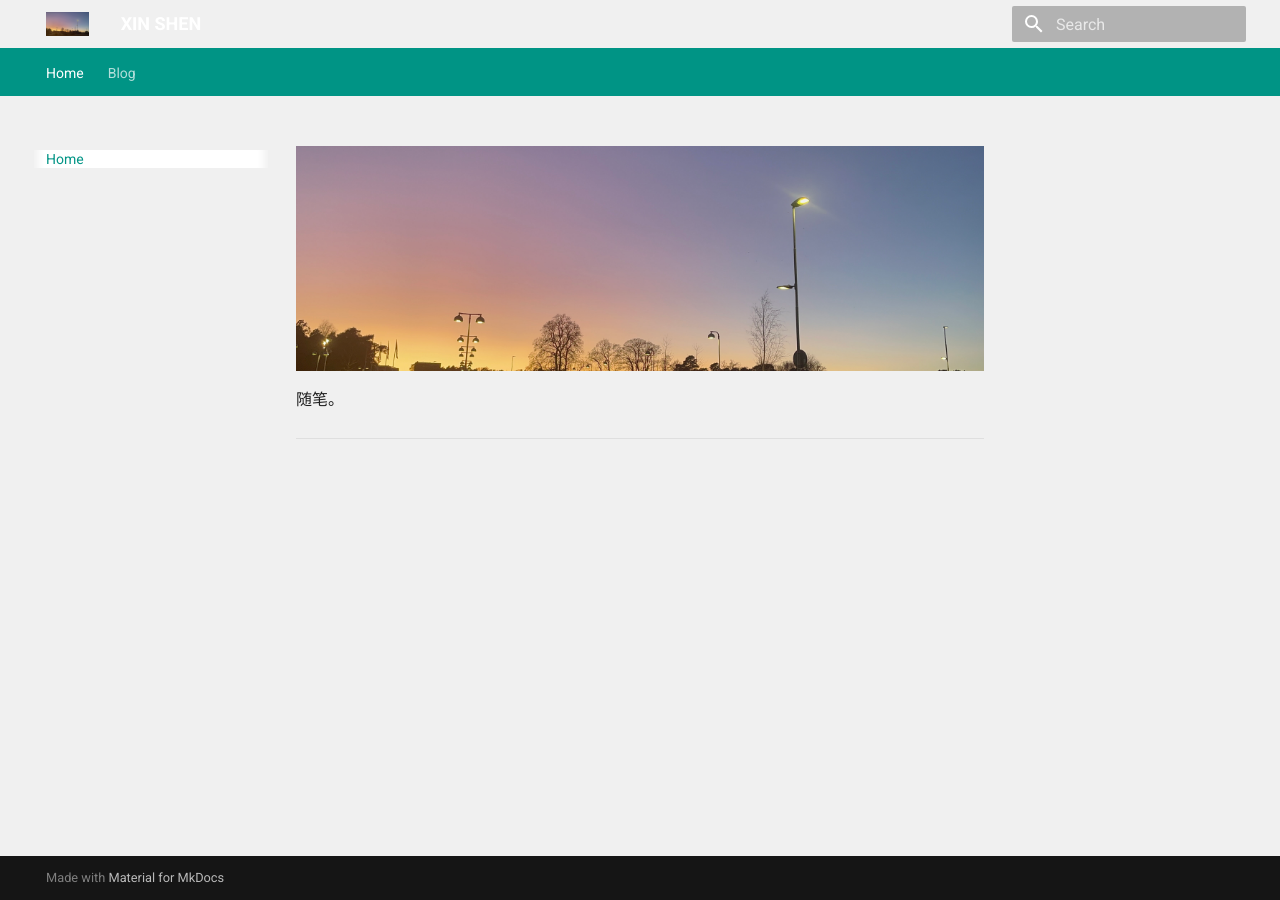
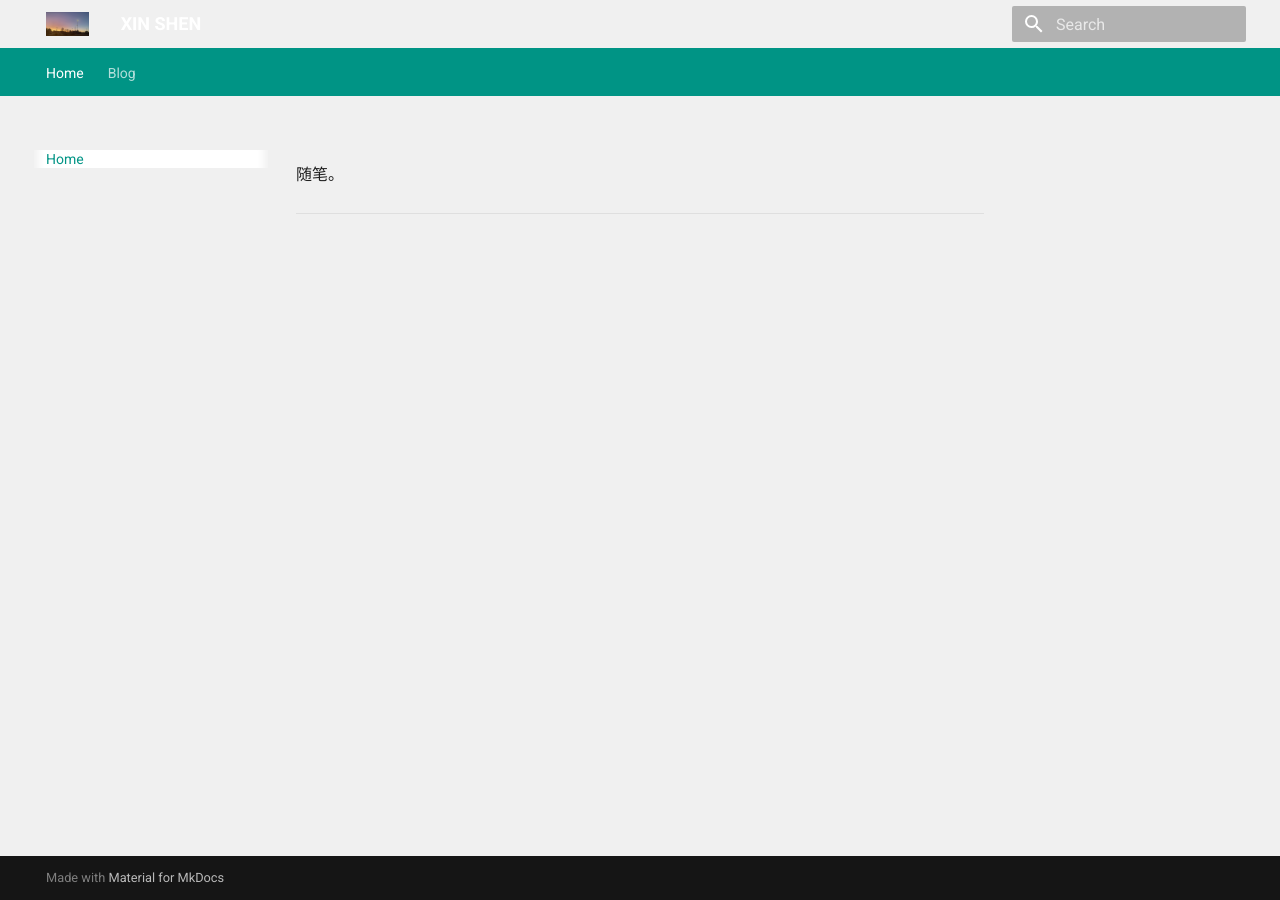
Before and after one commit to XINS3/WebXS, an MkDocs documentation site: the page built from docs/index.md, in a window 1280 px wide. Built offline with MkDocs 1.6.1 and Material for MkDocs 9.7.7, drawn with Linux system fonts in a browser that asks for light colours.

Commit message:
Update index.md

```diff
--- a/docs/index.md
+++ b/docs/index.md
@@ -1,6 +1,4 @@
-<div class="homepage-hero">
-  <img src="ele.png" alt="Hero Image">
-</div>
+
 
 随笔。
 
```
